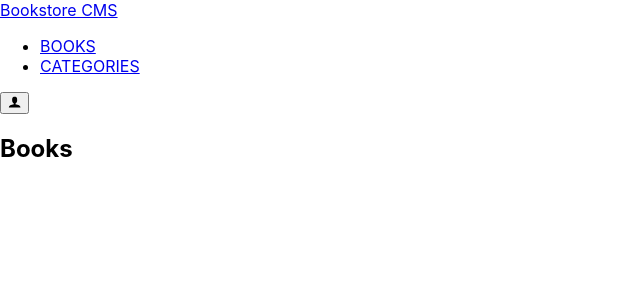
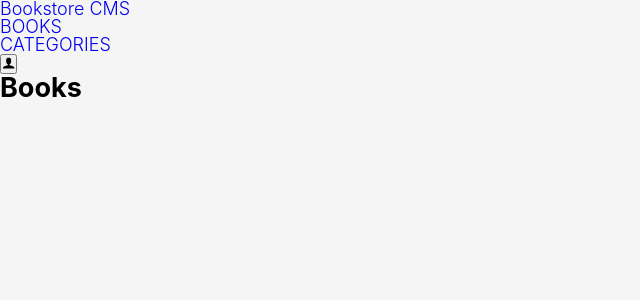
Before and after one commit to NitBravoA92/bookstore, a React (Create React App) app: page / in a window 1280 px wide. Shown: the top 300 px of the page, without its empty margins (0-640 px from the left). Built offline with nearby package versions, Linux system fonts and the light colour scheme.

Commit message:
Add the basics css styles for the webpage

```diff
--- a/src/index.css
+++ b/src/index.css
@@ -1,13 +1,22 @@
+*,
+*::before,
+*::after {
+  box-sizing: border-box;
+  padding: 0;
+  margin: 0;
+  text-decoration: none;
+}
+
 body {
+  background-color: #f5f5f5;
   margin: 0;
   font-family: -apple-system, BlinkMacSystemFont, 'Segoe UI', 'Roboto', 'Oxygen',
     'Ubuntu', 'Cantarell', 'Fira Sans', 'Droid Sans', 'Helvetica Neue',
     sans-serif;
   -webkit-font-smoothing: antialiased;
   -moz-osx-font-smoothing: grayscale;
+  font-size: 18px;
+  font-weight: 300;
+  font-style: normal;
+  line-height: 1;
 }
-
-code {
-  font-family: source-code-pro, Menlo, Monaco, Consolas, 'Courier New',
-    monospace;
-}
```
